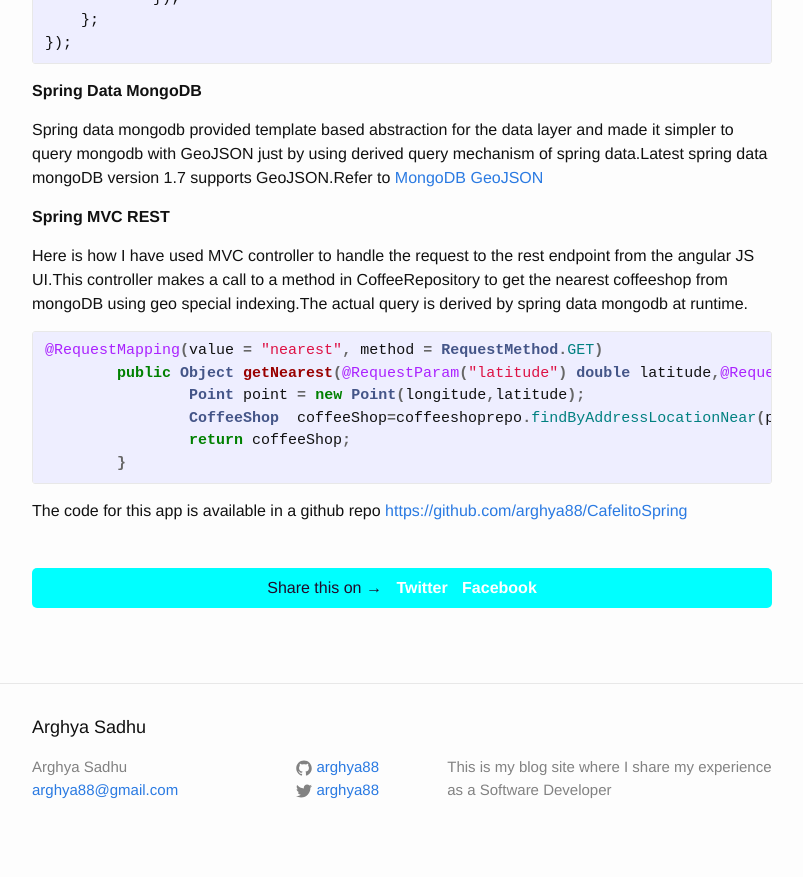
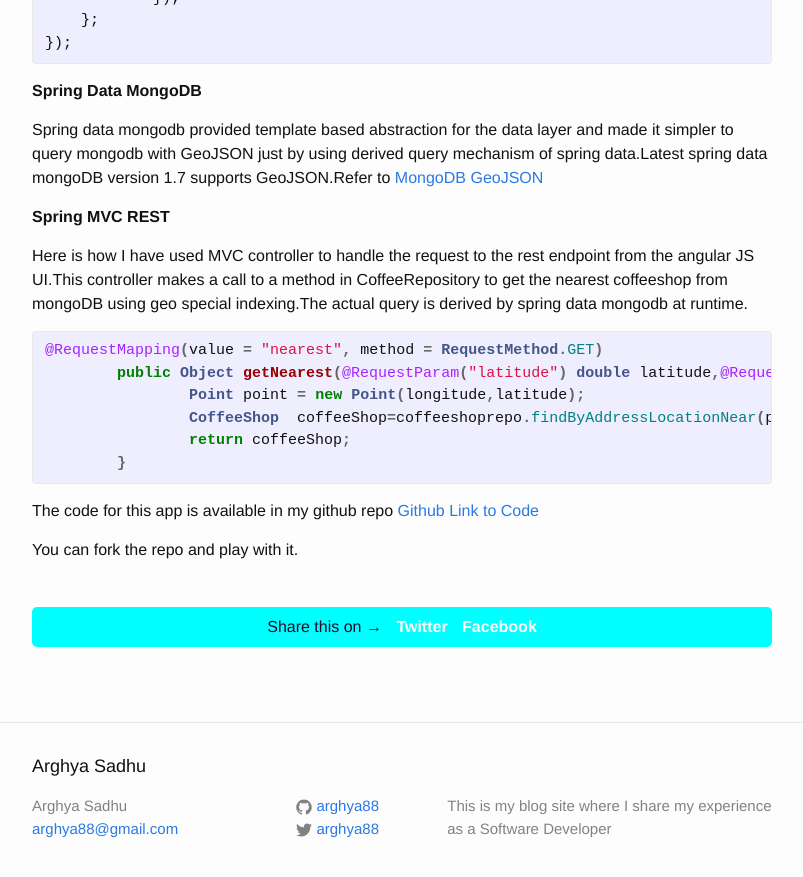
Before and after one commit to arghya88/arghya88.github.io, a Jekyll site: the page built from _posts/2015-06-01-CoffeeShop_Application.markdown, in a window 1280 px wide and 900 px high, scrolled down 1591 px. Shown: the top 877 px of the window, without its empty margins (238-1041 px from the left). Built offline with Jekyll 4.4.1, drawn with Linux system fonts in a browser that asks for light colours.

Commit message:
Update 2015-06-01-CoffeeShop_Application.markdown

```diff
--- a/_posts/2015-06-01-CoffeeShop_Application.markdown
+++ b/_posts/2015-06-01-CoffeeShop_Application.markdown
@@ -81,4 +81,6 @@ Here is how I have used MVC controller to handle the request to the rest endpoin
 	}
 {% endhighlight %}
 
-The code for this app is available in a github repo [https://github.com/arghya88/CafelitoSpring](https://github.com/arghya88/CafelitoSpring)
+The code for this app is available in my github repo [Github Link to Code](https://github.com/arghya88/CafelitoSpring)
+
+You can fork the repo and play with it.
```
